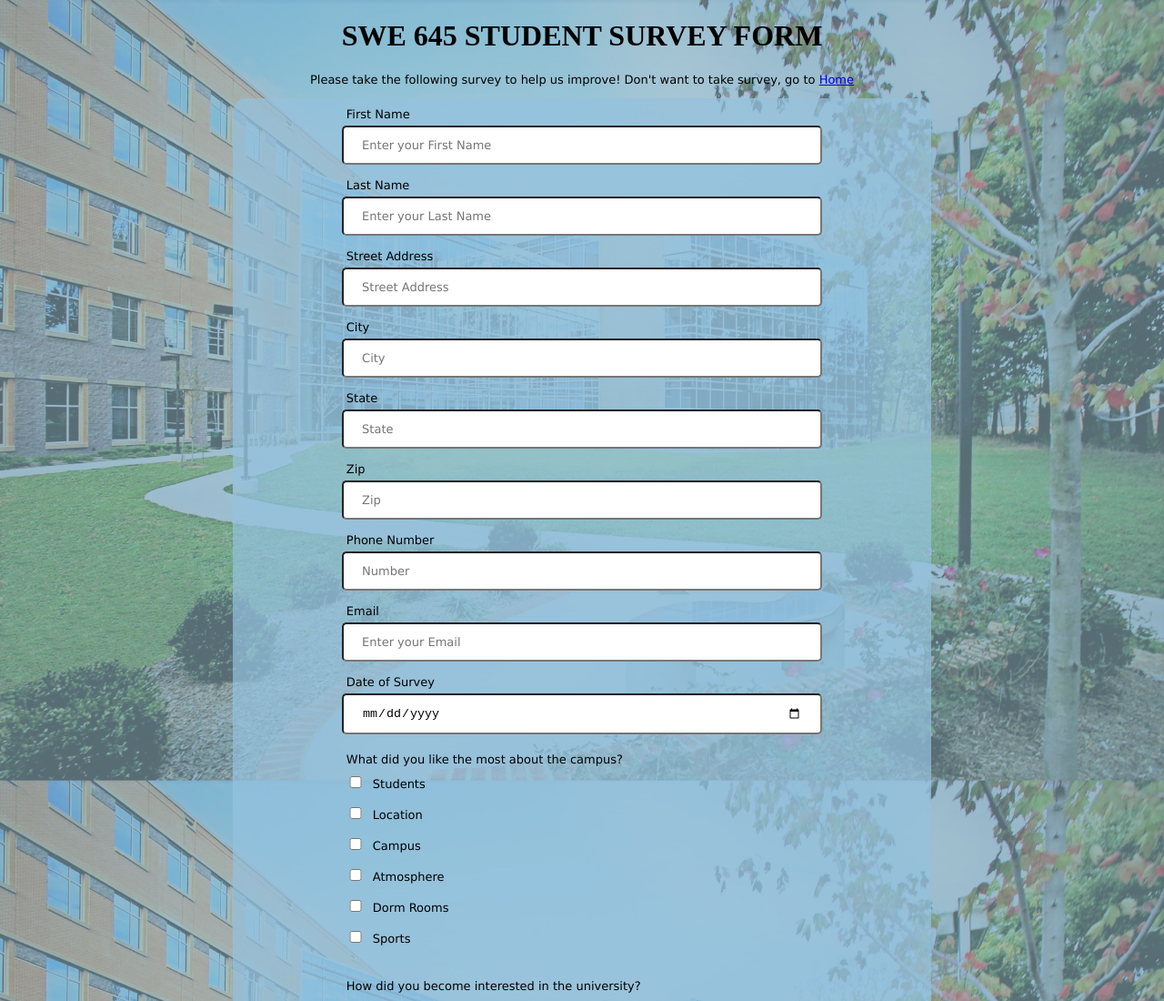
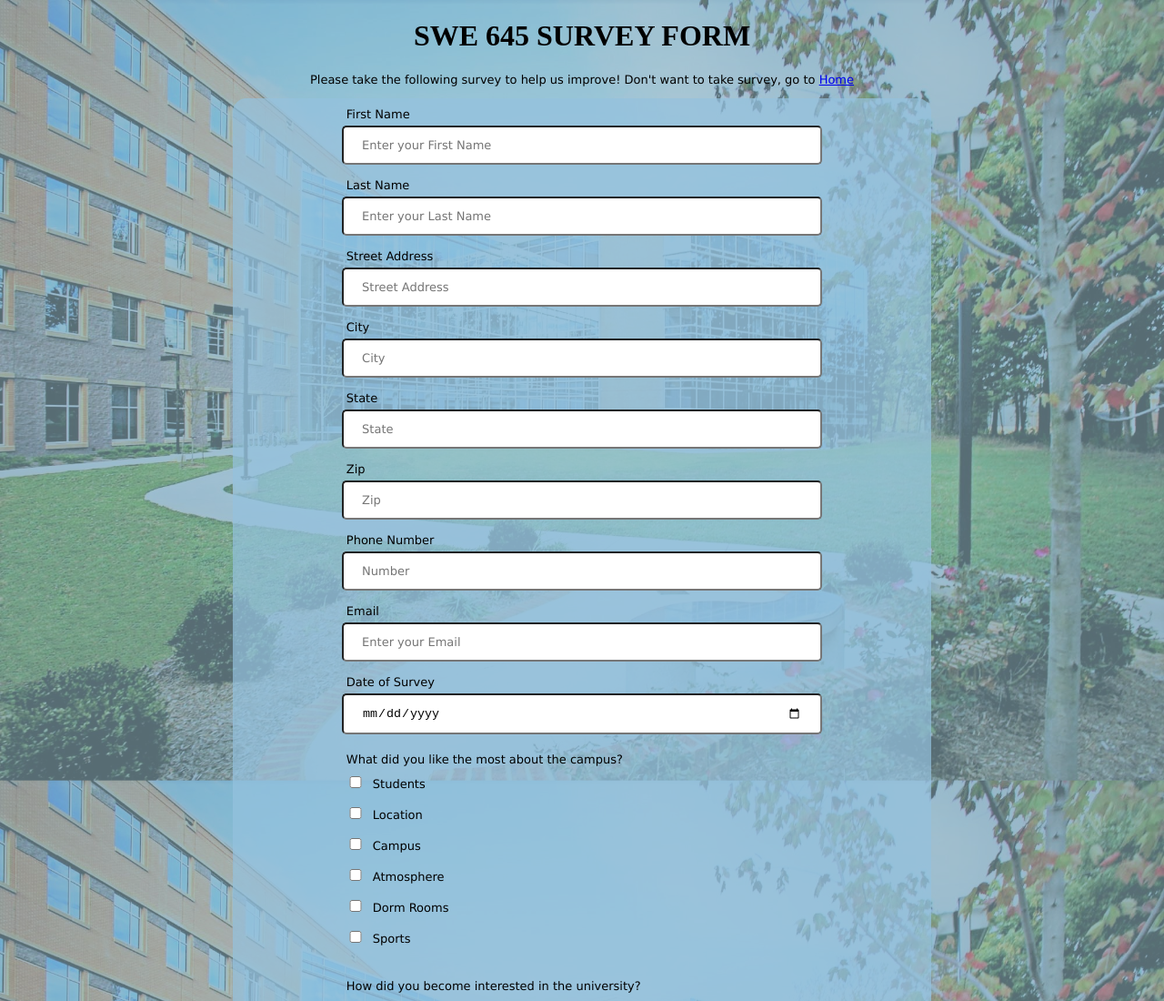
Before and after one commit to su-hi/SWE645-group-project, a plain HTML site: page WebContent/index.html in a window 1280 px wide. Shown: the top 1100 px of the page at 91% size. Drawn offline with Linux system fonts and the light colour scheme.

Commit message:
changed jenkinsfile

```diff
--- a/WebContent/index.html
+++ b/WebContent/index.html
@@ -13,7 +13,7 @@ Creating a survey form and deploying it to EC2 instance - the HTML source
 
 <body>
 <div class="overlay">
-  <h1 id="title">SWE 645 STUDENT SURVEY FORM</h1>
+  <h1 id="title">SWE 645 SURVEY FORM</h1>
   <p id="description">Please take the following survey to help us improve! Don't want to take survey, go to <a href="http://kk-hw1.s3-website.us-east-2.amazonaws.com/"> Home</a></p>
 
   <form id='survey-form'>
```
